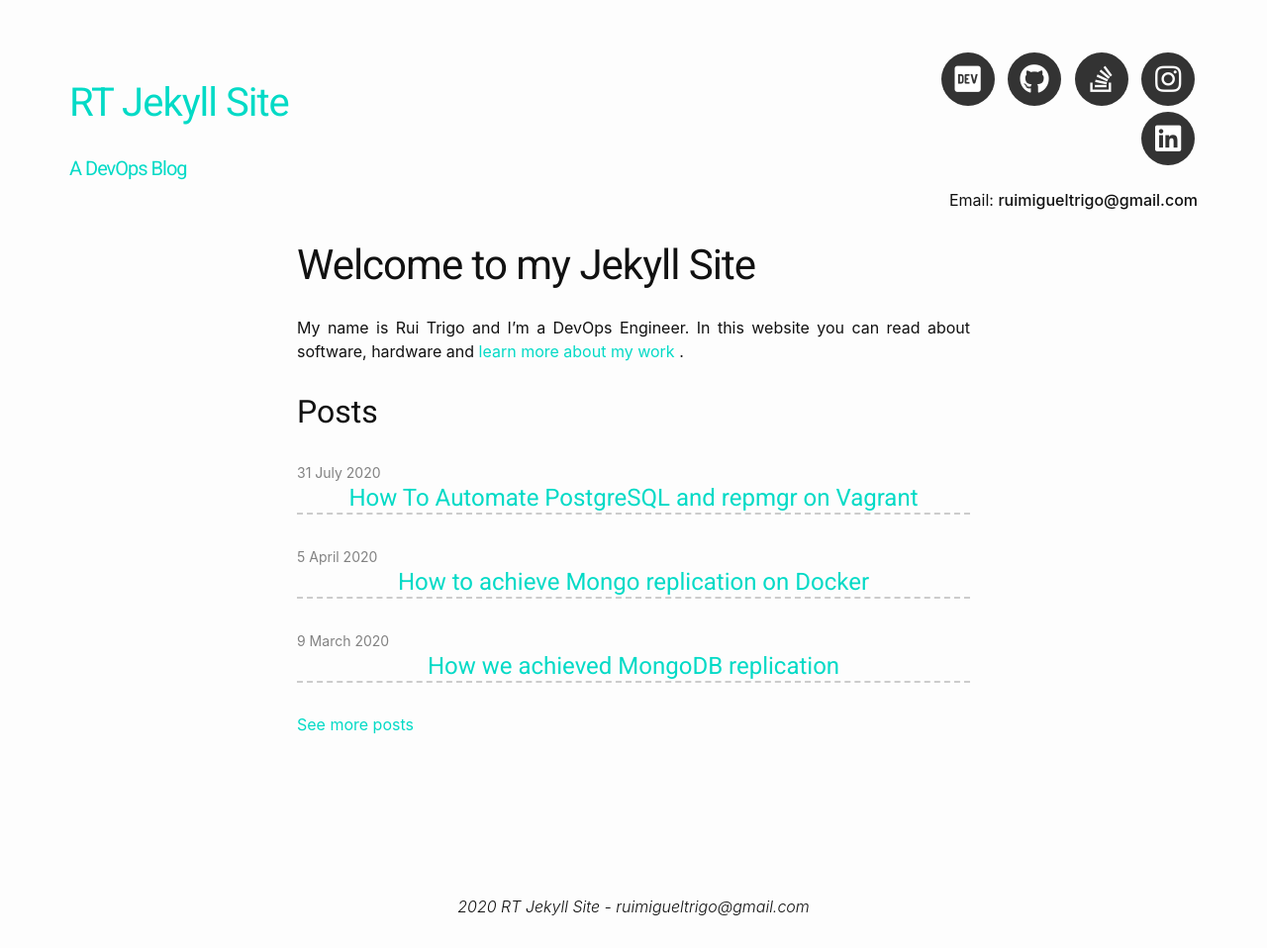
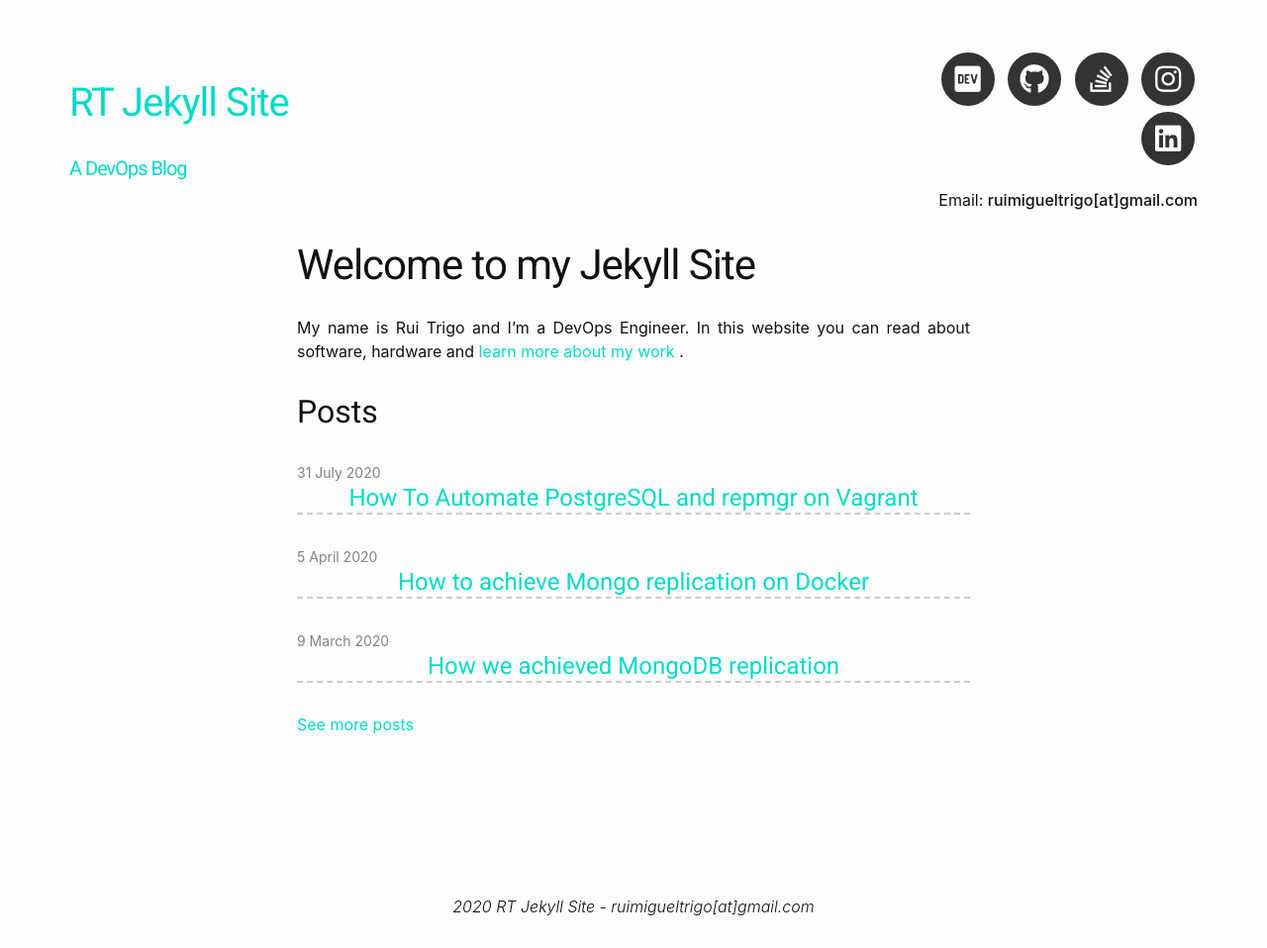
Before and after one commit to r-trigo/jekyll-blog, a Jekyll site: the page built from index.markdown, in a window 1280 px wide. Shown: the whole page at 99% size. Built offline with Jekyll 4.4.1, drawn with Linux system fonts in a browser that asks for light colours; nearby versions of some CDN libraries.

```diff
--- a/_config.yml
+++ b/_config.yml
@@ -2,7 +2,7 @@ repository: https://github.com/r-trigo/rt-jekyll-site
 
 name: RT Jekyll Site
 title: A DevOps Blog
-email: ruimigueltrigo@gmail.com
+email: ruimigueltrigo[at]gmail.com
 description: >-
   Welcome to RT Jekyll Site. Here you can find my writing work as well as professional info about me.
 
```
